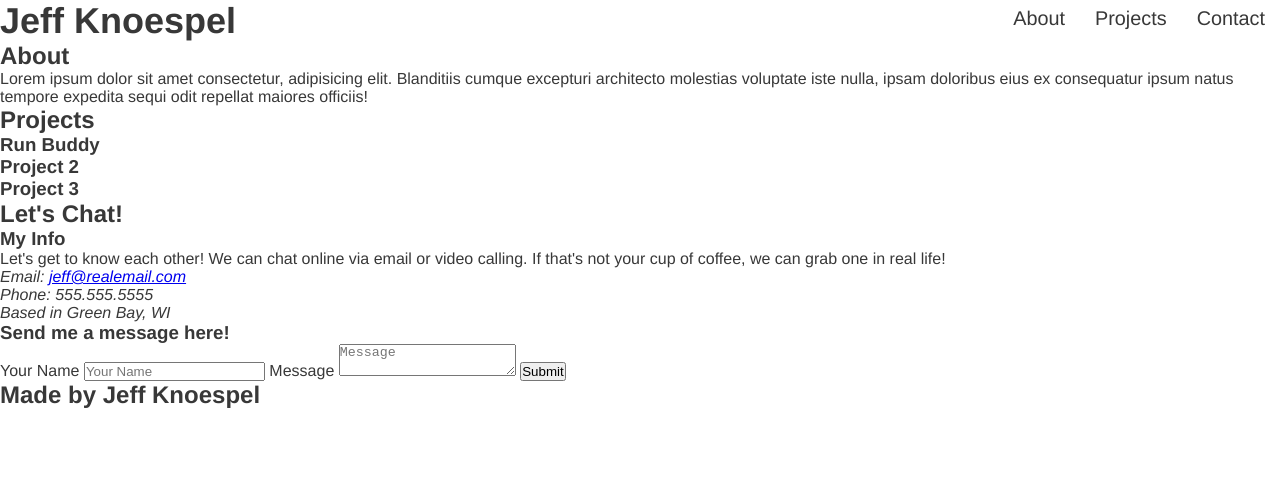
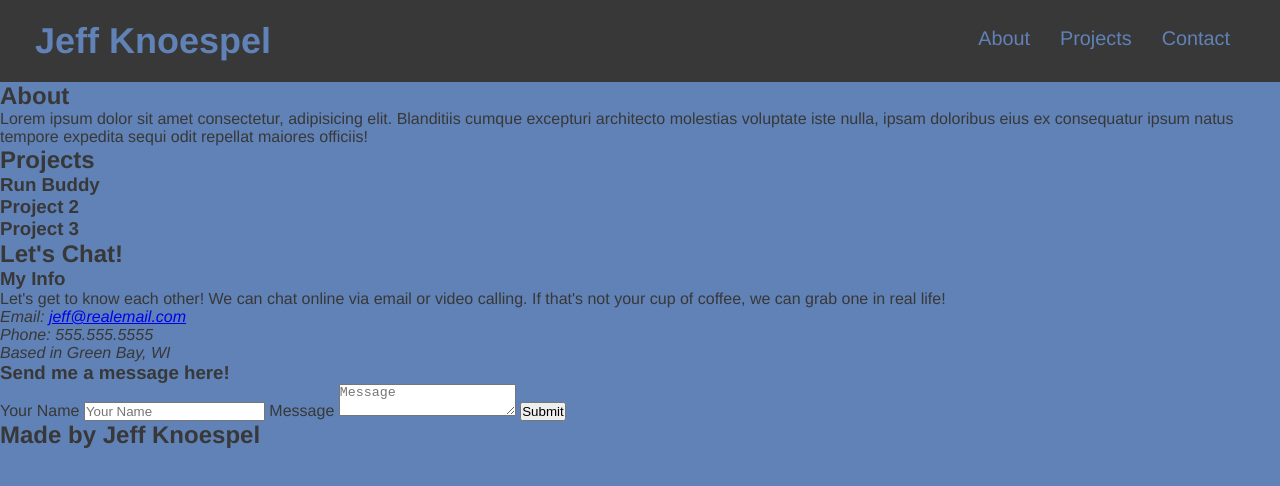
Before and after one commit to jeffywk/portfolio-jeff, a plain HTML site: page index.html in a window 1280 px wide. Drawn offline with Linux system fonts and the light colour scheme.

Commit message:
updated css

```diff
--- a/assets/css/style.css
+++ b/assets/css/style.css
@@ -11,22 +11,28 @@
 body {
     color: var(--primary-color);
     font-family: Helvetica, Arial, sans-serif;
+    background-color: var(--tertiary-color);
 }
 header {
     display: flex;
     flex-wrap: flex;
     justify-content: space-between;
+    position: -webkit-sticky;
     position: sticky;
+    align-items: flex-start;
+    padding: 20px 35px;
+    background-color: var(--primary-color);
+    top: 0;
 }
 header h1 {
     font-weight: bold;
     font-size: 36px;
-    color: var(--primary-color);
+    color: var(--tertiary-color);
     margin: 0;
   }
   header a {
     text-decoration: none;
-    color: var(--primary-color);
+    color: var(--tertiary-color);
   }
 
   header nav {
--- a/index.html
+++ b/index.html
@@ -5,12 +5,12 @@
     <meta http-equiv="X-UA-Compatible" content="IE=edge">
     <meta name="viewport" content="width=device-width, initial-scale=1.0">
     <link rel="stylesheet" href="./assets/css/style.css">
-    <title>Who is Jeff Knoespel?</title>
+    <title>This is Jeff Knoespel</title>
 </head>
 <body>
     <!-- header and navigation -->
     <header>
-        <h1 href="/">Jeff Knoespel</h1>
+        <h1><a href="./index.html">Jeff Knoespel</a></h1>
         <nav>
             <ul>
                 <li><a href="#about">About</a></li>
```
